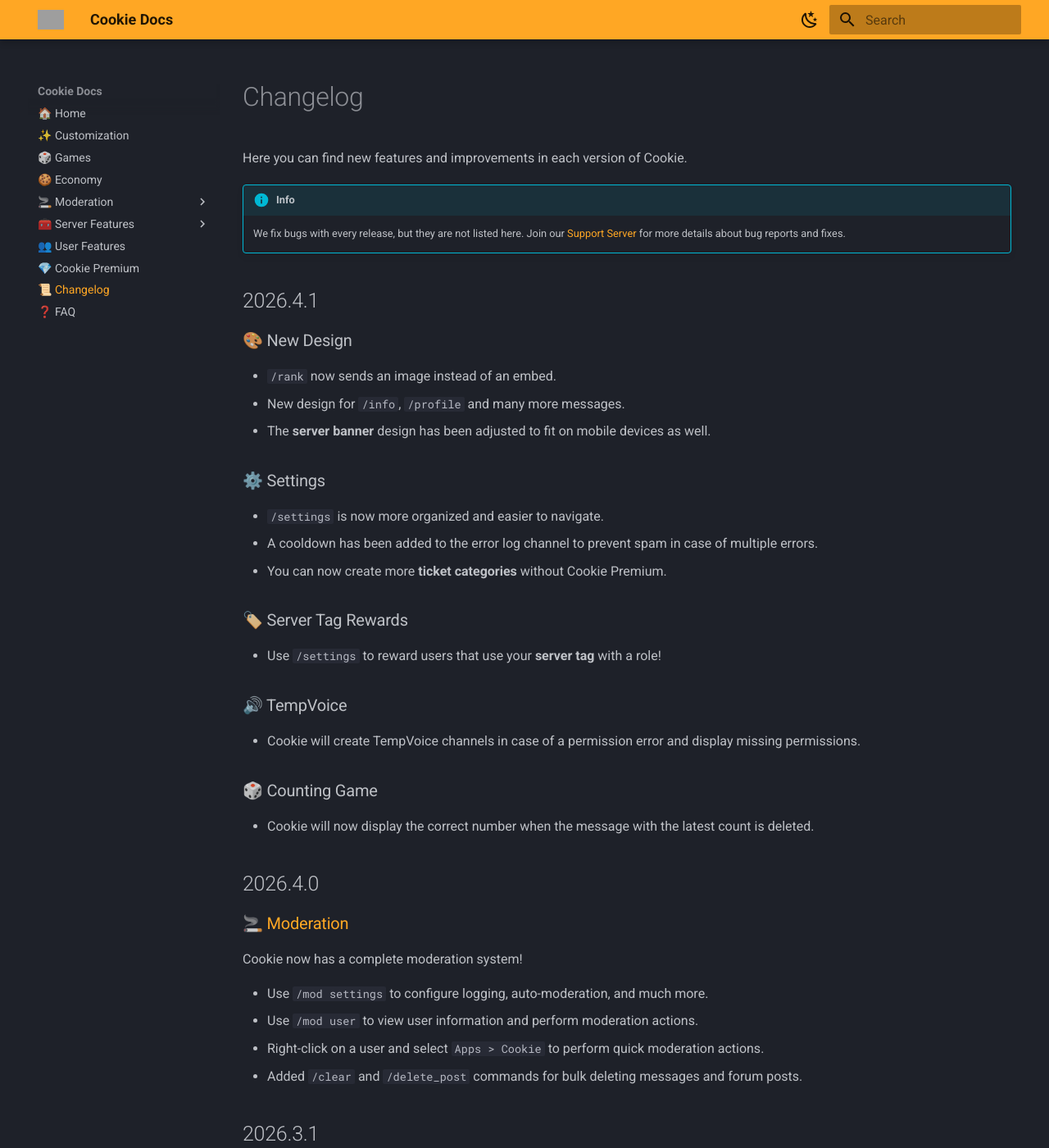
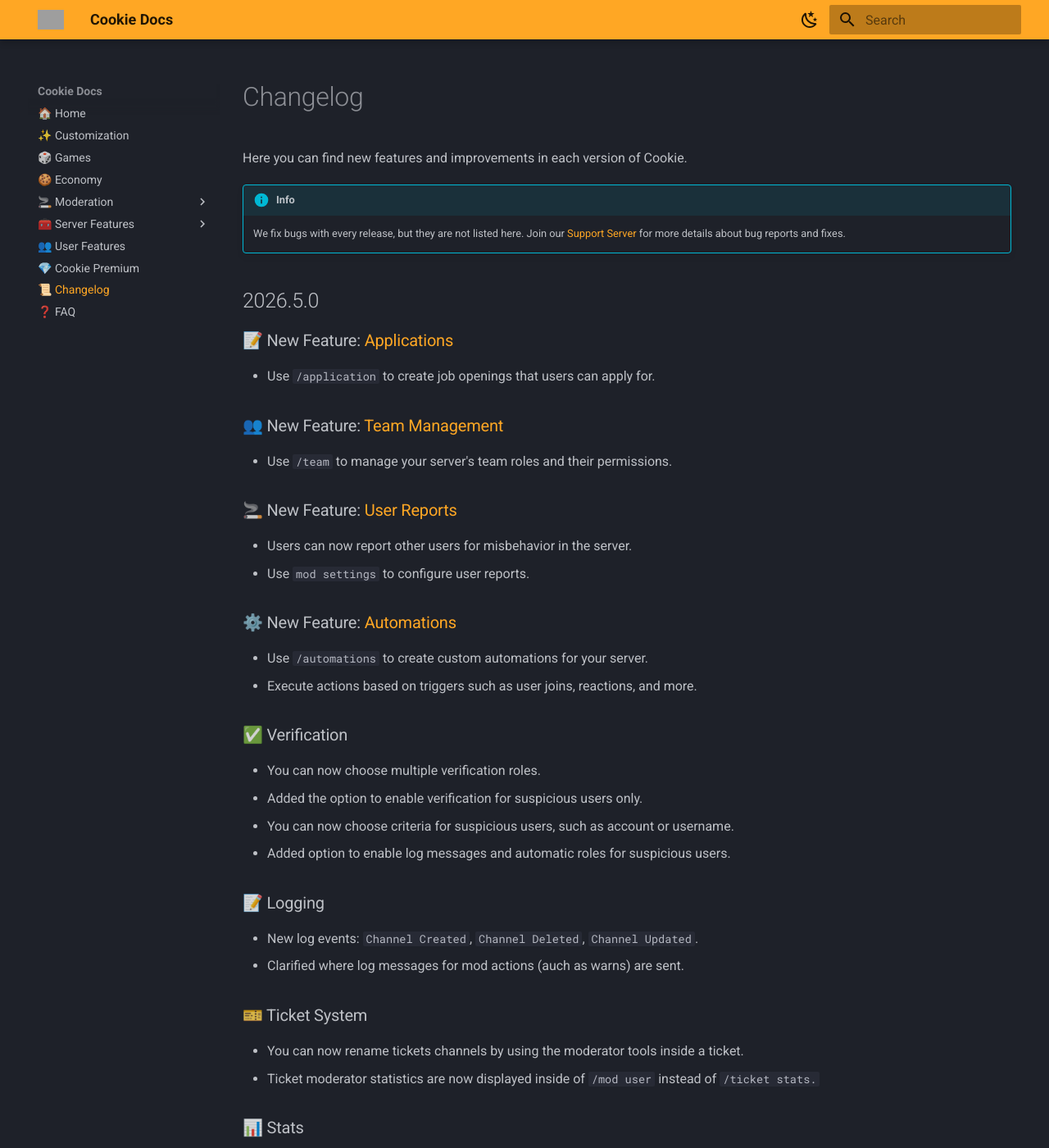
Before and after one commit to CookieAppTeam/docs, an MkDocs documentation site: the page built from docs/changelog.md, in a window 1280 px wide and 1400 px high. Shown: the whole window at 82% size. Built offline with MkDocs 1.6.1 and Material for MkDocs 9.7.7, drawn with Linux system fonts in a browser that asks for light colours; some of the changed text lies outside the part shown; grey boxes are pictures that could not be loaded.

Commit message:
Add changelog for May 2026 (#10)
* Add automations and applications

* Add changelog

* Fix info message title

* Adjust image size

```diff
--- a/docs/changelog.md
+++ b/docs/changelog.md
@@ -9,6 +9,40 @@ Here you can find new features and improvements in each version of Cookie.
 !!! info
     We fix bugs with every release, but they are not listed here. Join our
     [Support Server](https://cookieapp.me/support) for more details about bug reports and fixes.
+
+
+## 2026.5.0
+
+### 📝 New Feature: [Applications](features/applications.md)
+- Use `/application` to create job openings that users can apply for.
+
+### 👥 New Feature: [Team Management](mod/team.md)
+- Use `/team` to manage your server's team roles and their permissions.
+
+### 🚬 New Feature: [User Reports](mod/reports.md)
+- Users can now report other users for misbehavior in the server.
+- Use `mod settings` to configure user reports.
+
+### ⚙️ New Feature: [Automations](features/automations.md)
+- Use `/automations` to create custom automations for your server.
+- Execute actions based on triggers such as user joins, reactions, and more.
+
+### ✅ Verification
+- You can now choose multiple verification roles.
+- Added the option to enable verification for suspicious users only.
+- You can now choose criteria for suspicious users, such as account or username.
+- Added option to enable log messages and automatic roles for suspicious users.
+
+### 📝 Logging
+- New log events: `Channel Created`, `Channel Deleted`, `Channel Updated`.
+- Clarified where log messages for mod actions (auch as warns) are sent.
+
+### 🎫 Ticket System
+- You can now rename tickets channels by using the moderator tools inside a ticket.
+- Ticket moderator statistics are now displayed inside of `/mod user` instead of `/ticket stats.`
+
+### 📊 Stats
+- With `/settings > Advanced`, you can now choose to show invalid voice minutes for `/stats`.
 
 
 ## 2026.4.1
--- a/mkdocs.yml
+++ b/mkdocs.yml
@@ -70,6 +70,8 @@ nav:
     - Verification: mod/verification.md
   - 🧰 Server Features:
     - features/index.md
+    - Applications: features/applications.md
+    - Automations: features/automations.md
     - Birthday: features/birthday.md
     - Giveaway: features/giveaway.md
     - Leveling: features/leveling.md
```
Also changed, not shown: docs/features/applications.md (added, +26 -0 lines), docs/features/automations.md (added, +38 -0 lines), docs/features/tempvoice.md (+1 -1 lines).
